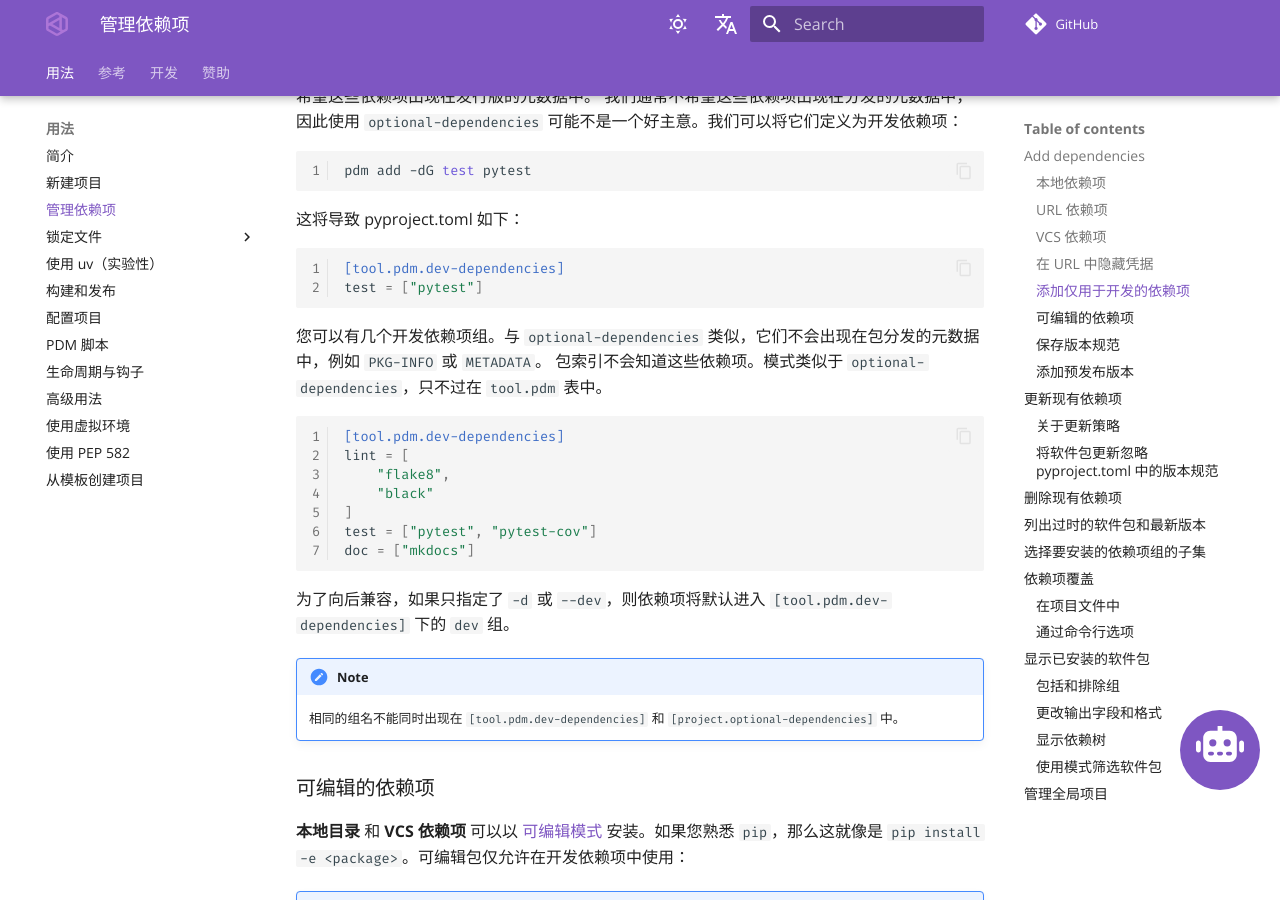
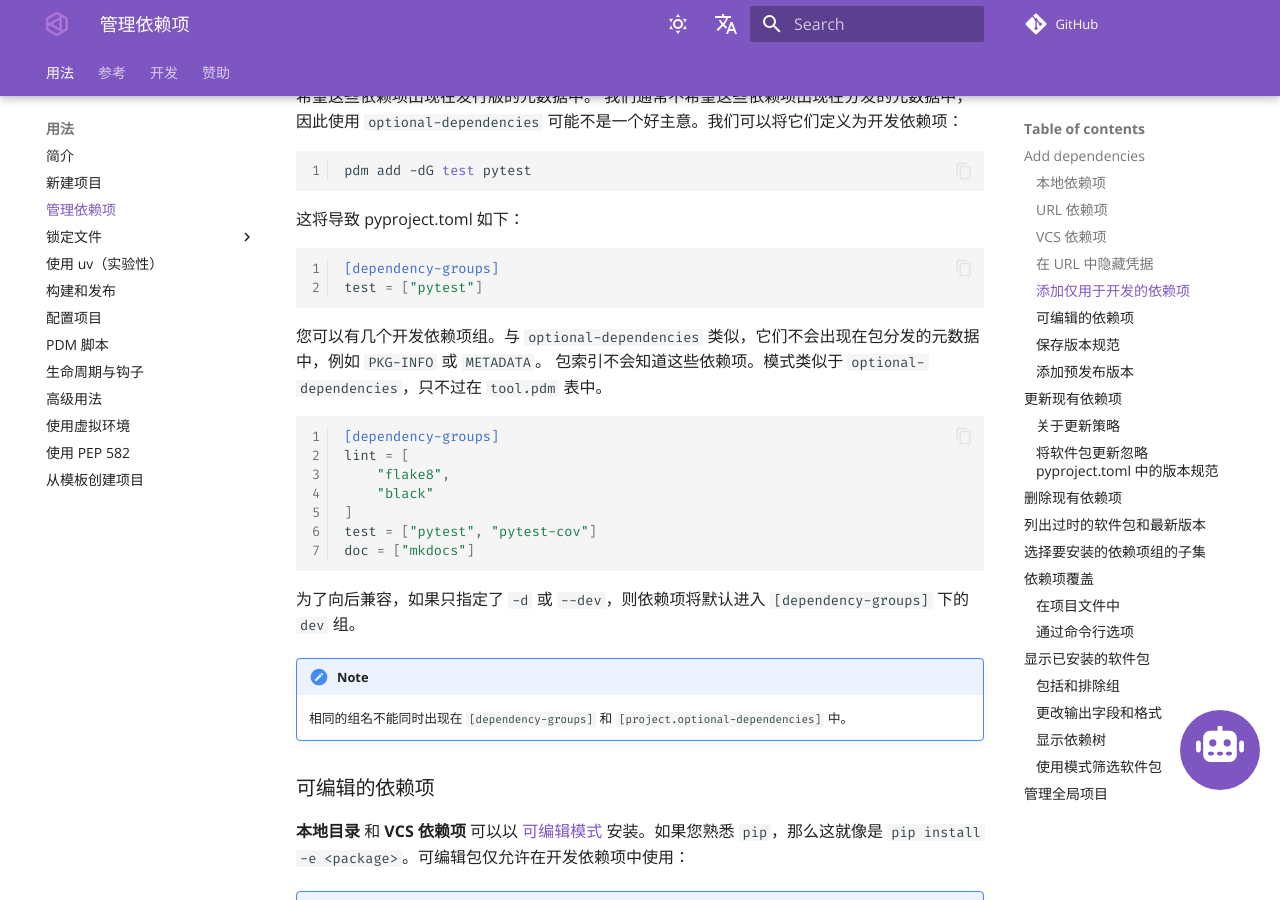
Before and after one commit to pdm-project/pdm-docs-zh, an MkDocs documentation site: the page built from docs/usage/dependency.md, in a window 1280 px wide and 900 px high, scrolled down 2672 px. Built offline with MkDocs 1.6.1 and Material for MkDocs 9.7.7, drawn with Linux system fonts in a browser that asks for light colours; comment, search, counter and statistics services are not loaded; the version menu is left out; some of the changed text lies outside the part shown; grey boxes are pictures that could not be loaded.

````diff
--- a/docs/usage/dependency.md
+++ b/docs/usage/dependency.md
@@ -137,7 +137,7 @@ pdm add -dG test pytest
 这将导致 pyproject.toml 如下：
 
 ```toml
-[tool.pdm.dev-dependencies]
+[dependency-groups]
 test = ["pytest"]
 ```
 
@@ -145,7 +145,7 @@ test = ["pytest"]
 包索引不会知道这些依赖项。模式类似于 `optional-dependencies`，只不过在 `tool.pdm` 表中。
 
 ```toml
-[tool.pdm.dev-dependencies]
+[dependency-groups]
 lint = [
     "flake8",
     "black"
@@ -154,10 +154,10 @@ test = ["pytest", "pytest-cov"]
 doc = ["mkdocs"]
 ```
 
-为了向后兼容，如果只指定了 `-d` 或 `--dev`，则依赖项将默认进入 `[tool.pdm.dev-dependencies]` 下的 `dev` 组。
+为了向后兼容，如果只指定了 `-d` 或 `--dev`，则依赖项将默认进入 `[dependency-groups]` 下的 `dev` 组。
 
 !!! NOTE
-    相同的组名不能同时出现在 `[tool.pdm.dev-dependencies]` 和 `[project.optional-dependencies]` 中。
+    相同的组名不能同时出现在 `[dependency-groups]` 和 `[project.optional-dependencies]` 中。
 
 ### 可编辑的依赖项
 
@@ -286,11 +286,11 @@ pdm outdated requests* flask*
 [project]  # 这是生产依赖项
 dependencies = ["requests"]
 
-[project.optional-dependencies]  # 这是可选依赖项
+[project.optional-dependencies]  # 这是可选依赖关系
 extra1 = ["flask"]
 extra2 = ["django"]
 
-[tool.pdm.dev-dependencies]  # 这是开发依赖项
+[dependency-groups] # 这是开发依赖关系
 dev1 = ["pytest"]
 dev2 = ["mkdocs"]
 ```
````
Also changed, not shown: other parts of docs/usage/dependency.md (+1 -1 lines), docs/usage/advanced.md (+2 -2 lines), docs/usage/lockfile.md (+3 -4 lines).
